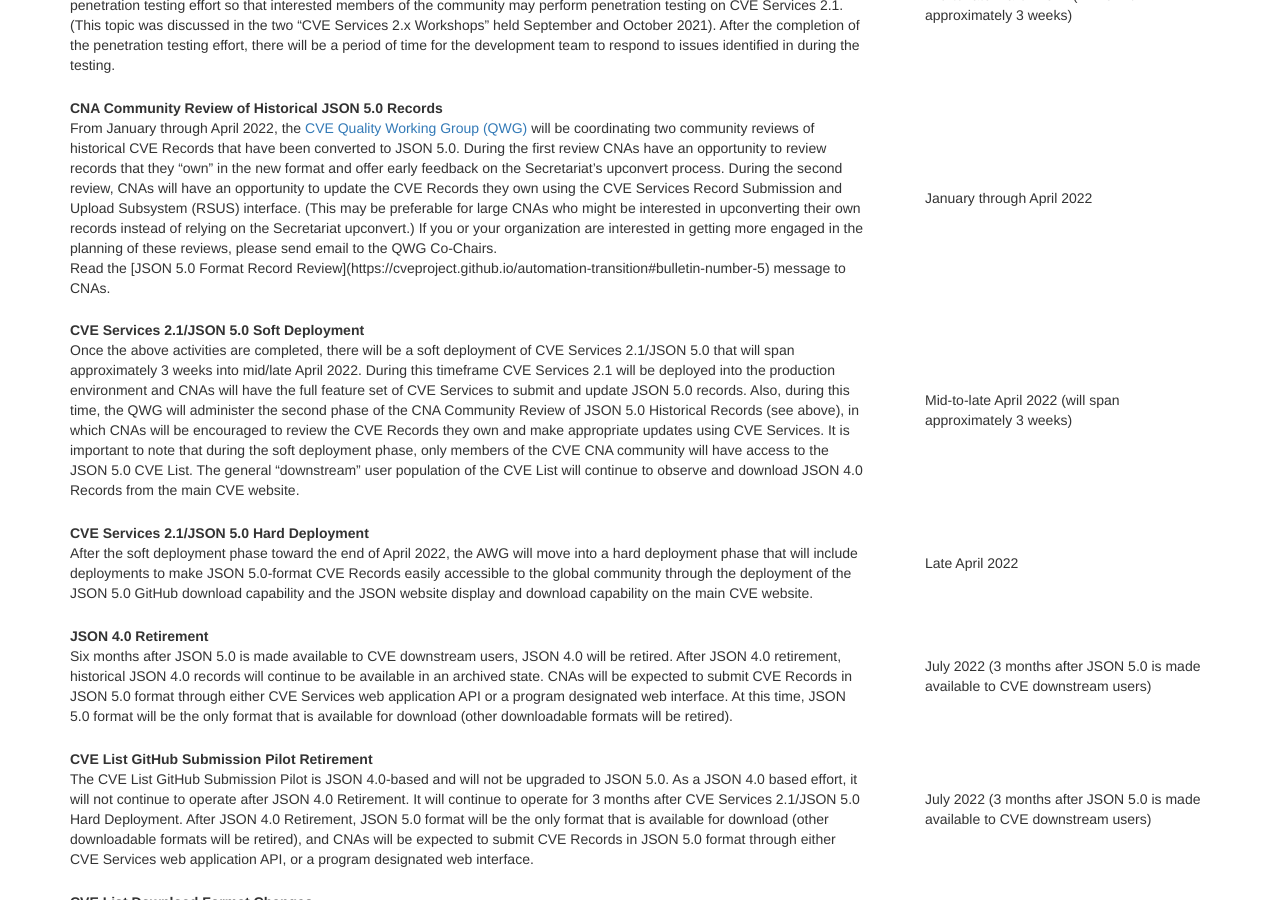
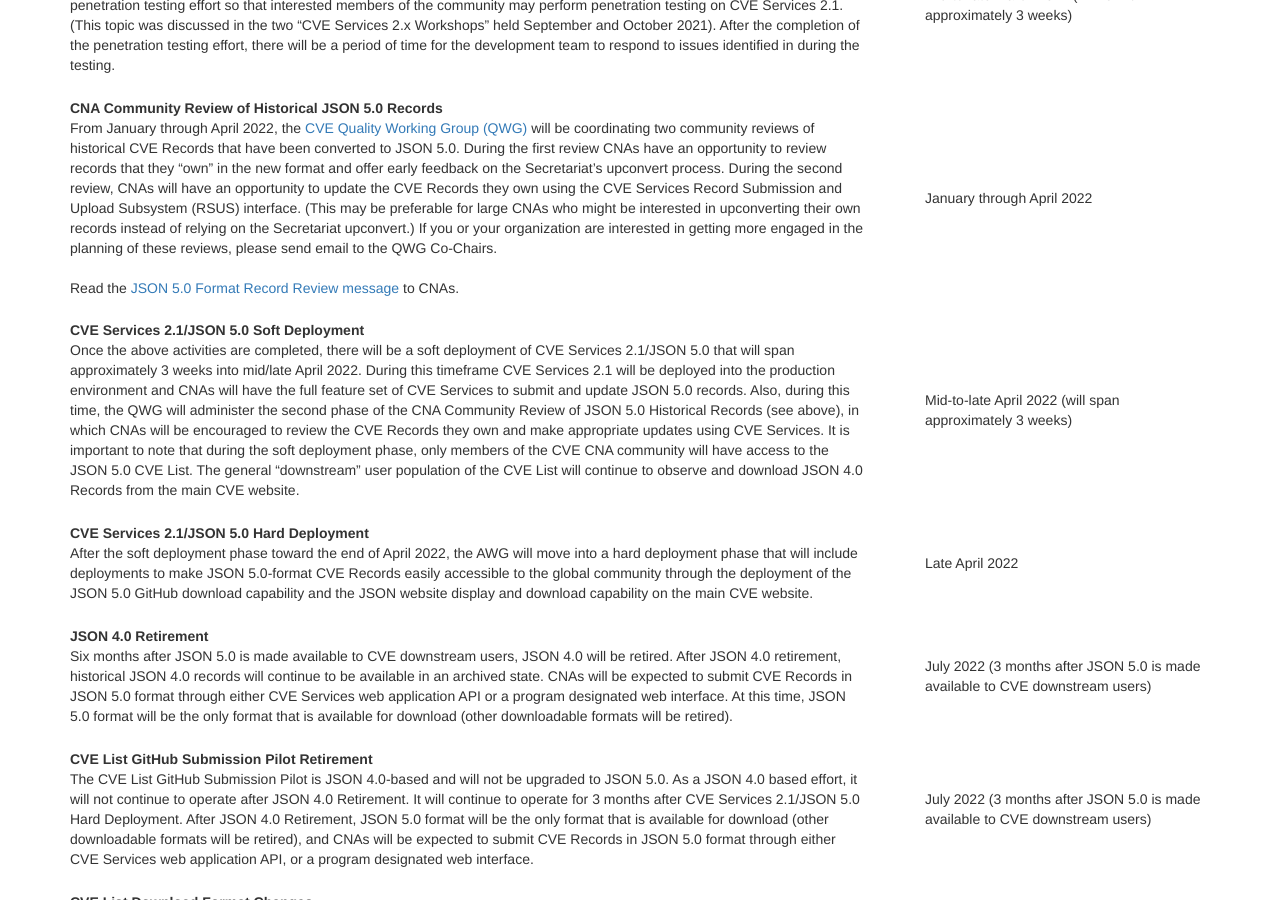
Before and after one commit to CVEProject/cveproject.github.io, a Jekyll site: the page built from automation-transition.md, in a window 1280 px wide and 900 px high, scrolled down 764 px. Built offline with Jekyll 4.4.1, drawn with Linux system fonts in a browser that asks for light colours; nearby versions of some CDN libraries.

Commit message:
Update automation-transition.md

```diff
--- a/automation-transition.md
+++ b/automation-transition.md
@@ -37,8 +37,8 @@ Status: Draft  |  Last updated: March 16, 2022
       <tr>
       <td style="padding-bottom:2%;"><strong>CNA Community Review of Historical JSON 5.0 Records</strong><br>
         From January through April 2022, the <a href="https://www.cve.org/ProgramOrganization/WorkingGroups#AutomationWorkingGroupQWG" target="_blank">CVE Quality Working Group (QWG)</a> will be coordinating two community reviews of historical CVE Records that have been converted to JSON 5.0. During the first review CNAs have an opportunity to review records that they “own” in the new format and offer early feedback on the Secretariat’s upconvert process. During the second review, CNAs will have an opportunity to update the CVE Records they own using the CVE Services Record Submission and Upload Subsystem (RSUS) interface. (This may be preferable for large CNAs who might be interested in upconverting their own records instead of relying on the Secretariat upconvert.) If you or your organization are interested in getting more engaged in the planning of these reviews, please send email to the QWG Co-Chairs.
-        <br>
-        Read the [JSON 5.0 Format Record Review](https://cveproject.github.io/automation-transition#bulletin-number-5) message to CNAs.
+        <br><br>
+        Read the <a href="https://cveproject.github.io/automation-transition#bulletin-number-5">JSON 5.0 Format Record Review message</a> to CNAs.
         </td>
         <td style="padding-bottom:2%;"></td>
         <td style="padding-bottom:2%;">January through April 2022</td>
```
